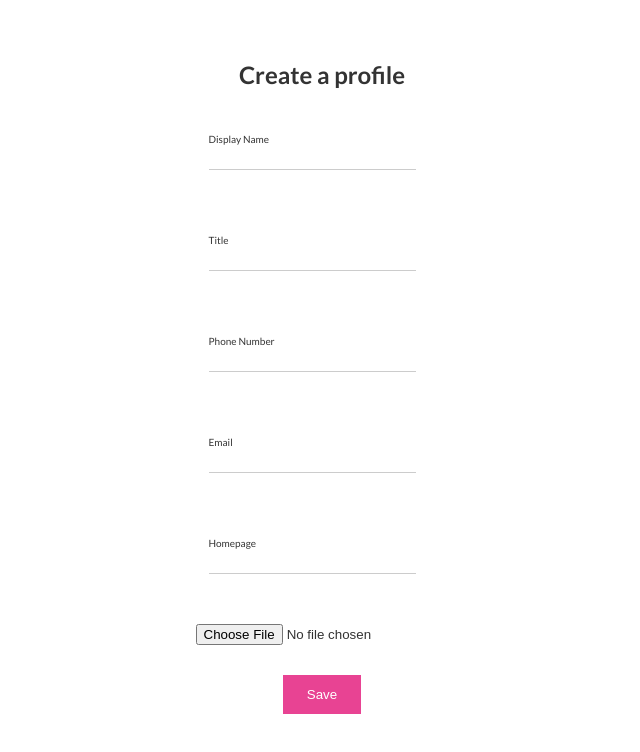
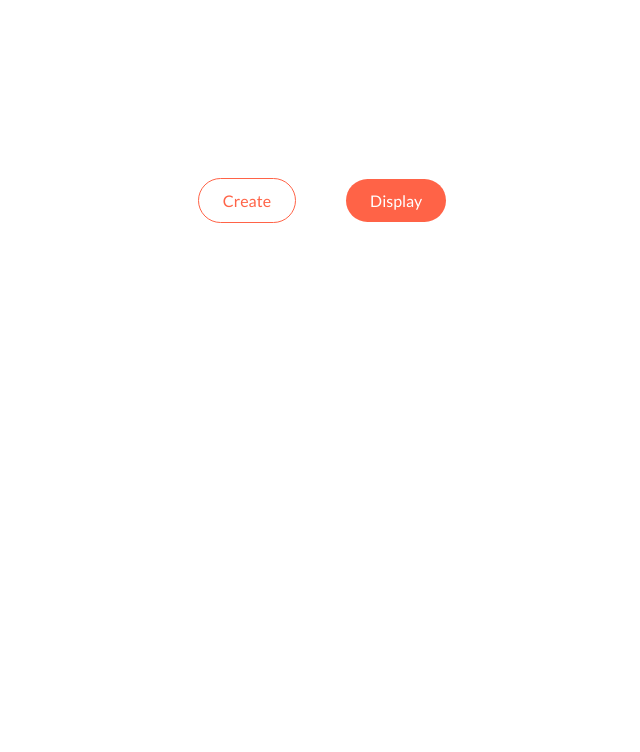
Before and after one commit to wxlai90/vcard_dev, a React (Create React App) app: page /vcard in a window 1280 px wide. Before the commit this address led to /vcard/create. Shown: the top 752 px of the page, without its empty margins (318-958 px from the left). Built offline with nearby package versions, Linux system fonts and the light colour scheme.

Commit message:
add back homepage

```diff
--- a/src/App.js
+++ b/src/App.js
@@ -10,7 +10,8 @@ const App = () => {
   return (
     <Router>
       <Routes>
-        <Route path="/vcard" element={<DisplayProfile />} />
+        <Route path="/vcard" element={<Homepage />} />
+        <Route path="/vcard/display" element={<DisplayProfile />} />
         <Route path="/vcard/create" element={<CreateProfile />} />
       </Routes>
     </Router>
--- a/src/index.js
+++ b/src/index.js
@@ -19,4 +19,4 @@ ReactDOM.render(
   document.getElementById("root")
 );
 
-serviceWorkerRegistration.unregister();
+serviceWorkerRegistration.register();
--- a/src/pages/create-profile/create-profile.jsx
+++ b/src/pages/create-profile/create-profile.jsx
@@ -35,7 +35,7 @@ const CreateProfile = ({ userProfile, setUserProfile, setUserPhoto }) => {
   const handleSubmit = (e) => {
     e.preventDefault();
     setUserProfile(state);
-    navigate("/vcard");
+    navigate("/vcard/display");
   };
 
   return (
--- /dev/null
+++ b/src/pages/homepage/homepage.css
@@ -0,0 +1,31 @@
+.homepage-section {
+  display: flex;
+  justify-content: center;
+  align-items: center;
+  gap: 5rem;
+  height: 50vh;
+}
+
+.action-item {
+  display: inline-block;
+  padding: 1.2rem 2.4rem;
+  text-decoration: none;
+  color: #fff;
+  border-radius: 100px;
+  background-color: tomato;
+}
+
+.action-item.ghost {
+  background-color: white;
+  color: tomato;
+  border: 1px solid tomato;
+}
+
+.action-item:hover {
+  opacity: 0.8;
+}
+
+.action-item.ghost:hover {
+  background-color: tomato;
+  color: white;
+}
--- a/src/pages/homepage/homepage.jsx
+++ b/src/pages/homepage/homepage.jsx
@@ -1,7 +1,15 @@
+import { Link } from "react-router-dom";
+import "./homepage.css";
+
 const Homepage = () => {
   return (
-    <section>
-      <h1>Homepage</h1>
+    <section className="homepage-section">
+      <Link className="action-item ghost" to="create">
+        Create
+      </Link>
+      <Link className="action-item" to="display">
+        Display
+      </Link>
     </section>
   );
 };
```
